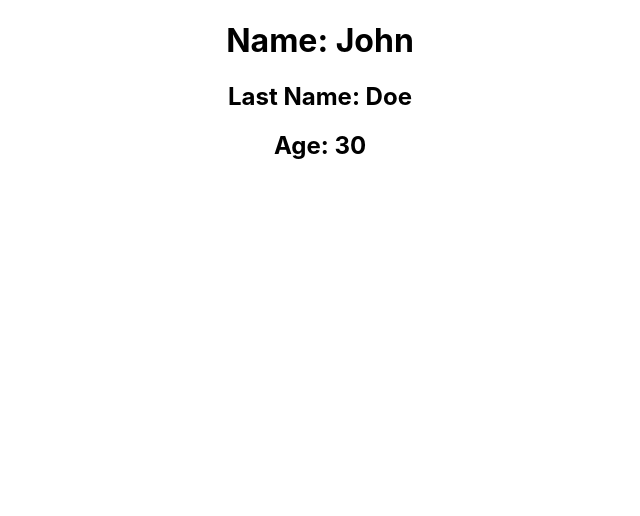
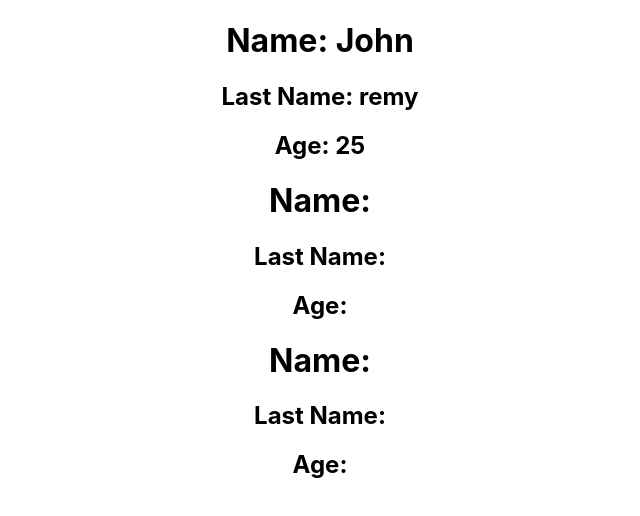
Before and after one commit to leinyuy/Dre-Movieland, a React (Create React App) app in the folder dre-movieland/: page / in a window 1280 px wide. Shown: the top 516 px of the page, without its empty margins (320-960 px from the left). Built offline with nearby package versions, Linux system fonts and the light colour scheme; the HTML template or start-up script is replaced by a standard one.

Commit message:
Update App.js

```diff
--- a/dre-movieland/src/App.js
+++ b/dre-movieland/src/App.js
@@ -1,11 +1,11 @@
 import "./App.css";
 
-const Person = () => {
+const Person = (props) => {
   return (
     <>
-      <h1> Name: John</h1>
-      <h2>Last Name: Doe</h2>
-      <h2>Age: 30</h2>
+      <h1> Name: {props.name}</h1>
+      <h2>Last Name: {props.lastName}</h2>
+      <h2>Age: {props.age}</h2>
     </>
   );
 };
@@ -13,7 +13,9 @@
 const App = () => {
   return(
   <div className="App">
-    <Person />
+      <Person name={'John'} lastName={'remy'} age={ '25'} />
+      <Person />
+      <Person />
     </div>
     )
 };
```
